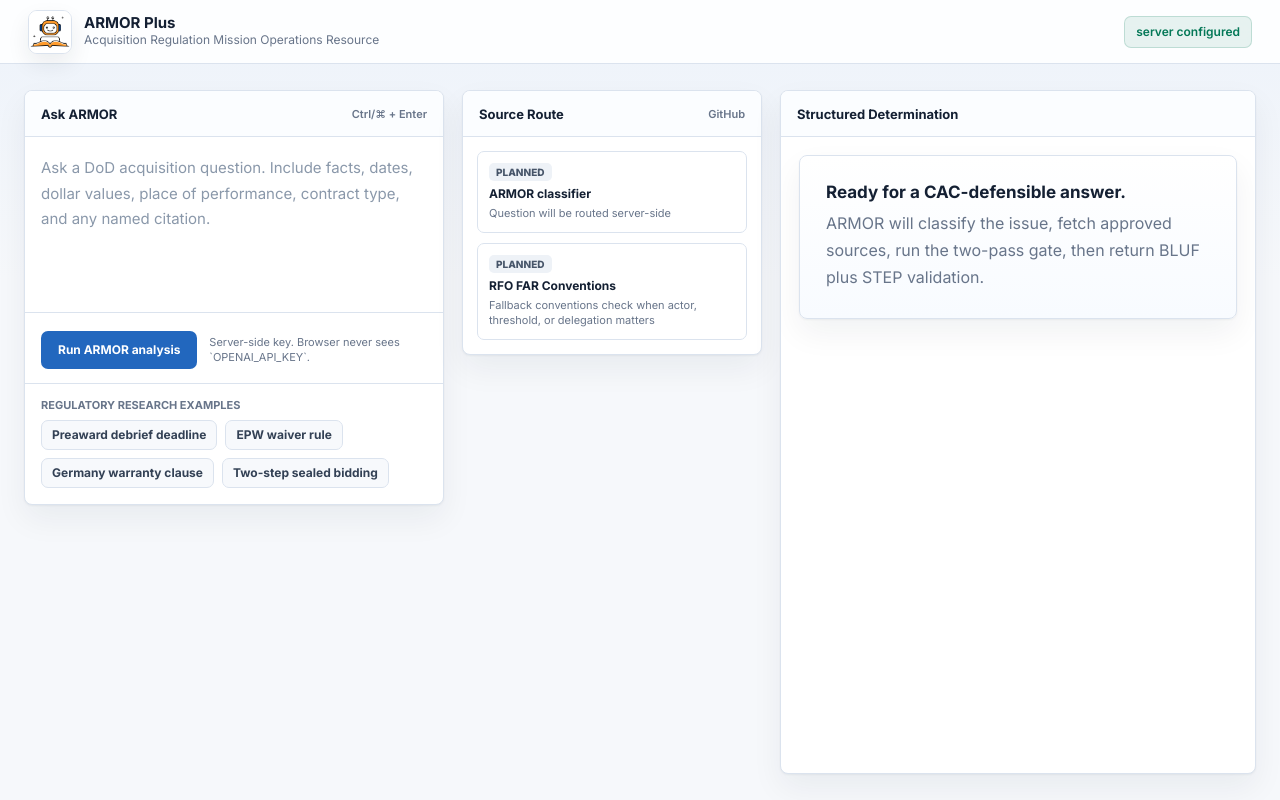
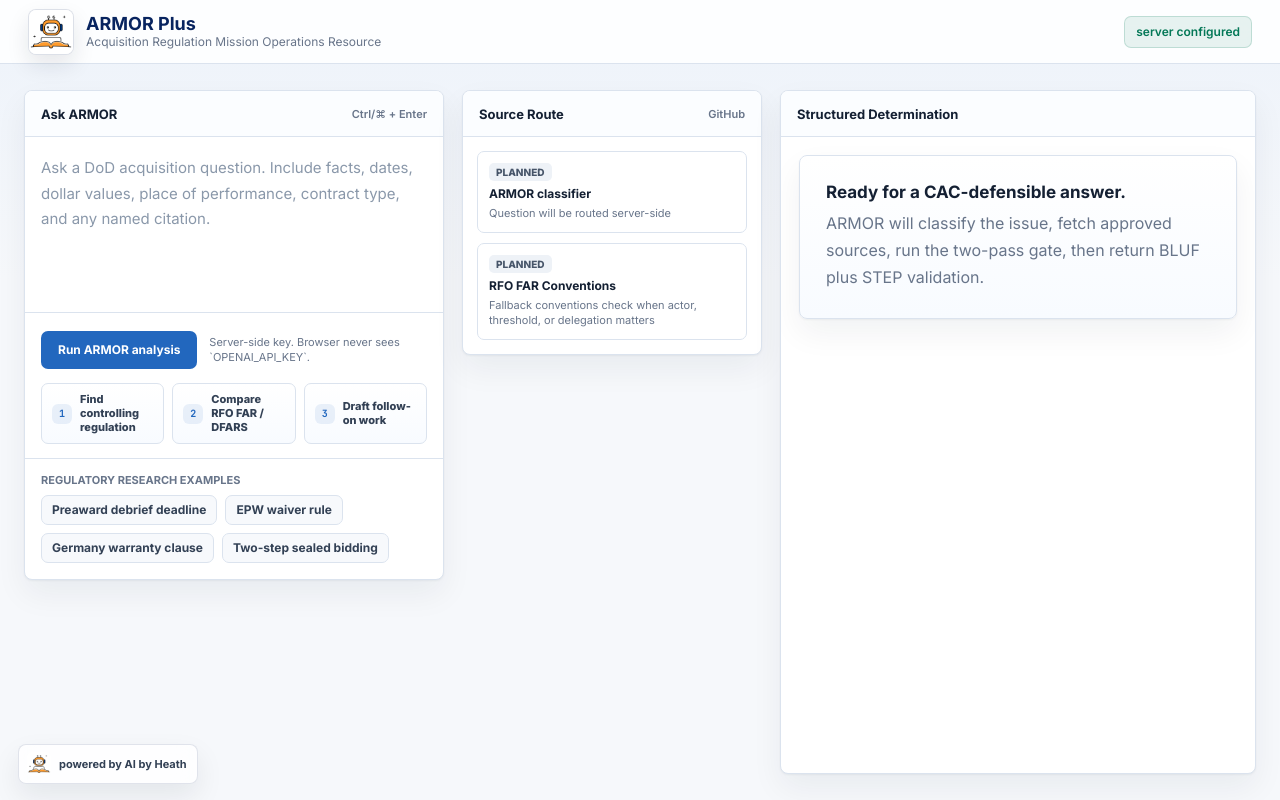
Before and after one commit to kidkenpo-create/armor-plus-app, a Next.js app: page / in a window 1280 px wide. Built offline with nearby package versions, Linux system fonts and the light colour scheme.

Commit message:
Add ARMOR visual badge and capability strip

```diff
--- a/app/page.module.css
+++ b/app/page.module.css
@@ -30,8 +30,10 @@
 
 .brand strong {
   display: block;
-  font-size: 15px;
+  color: #08245f;
+  font-size: 18px;
   line-height: 1.1;
+  letter-spacing: 0;
 }
 
 .brand span {
@@ -42,15 +44,15 @@
 }
 
 .logoMark {
-  width: 44px;
-  height: 44px;
+  width: 46px;
+  height: 46px;
   display: grid;
   place-items: center;
   overflow: hidden;
-  border: 1px solid var(--border);
-  border-radius: 9px;
+  border: 1px solid rgba(8, 36, 95, 0.14);
+  border-radius: 8px;
   background: #fff;
-  box-shadow: 0 10px 22px rgba(20, 32, 51, 0.08);
+  box-shadow: 0 10px 22px rgba(20, 32, 51, 0.1);
 }
 
 .logoMark img {
@@ -181,6 +183,41 @@
   color: var(--muted);
   font-size: 11px;
   line-height: 1.4;
+}
+
+.capabilityStrip {
+  display: grid;
+  grid-template-columns: repeat(3, minmax(0, 1fr));
+  gap: 8px;
+  padding: 0 16px 14px;
+}
+
+.capabilityStrip span {
+  min-height: 42px;
+  display: flex;
+  align-items: center;
+  gap: 8px;
+  padding: 9px 10px;
+  border: 1px solid var(--border);
+  border-radius: 7px;
+  background: linear-gradient(180deg, #fff, #f8fbff);
+  color: var(--text2);
+  font-size: 11px;
+  font-weight: 750;
+  line-height: 1.25;
+}
+
+.capabilityStrip i {
+  width: 20px;
+  height: 20px;
+  flex: 0 0 20px;
+  display: grid;
+  place-items: center;
+  border-radius: 6px;
+  background: rgba(34, 103, 190, 0.09);
+  color: var(--accent);
+  font-style: normal;
+  font: 800 10px/1 var(--mono);
 }
 
 .primaryBtn,
@@ -723,6 +760,36 @@
   text-align: right;
 }
 
+.poweredBadge {
+  position: fixed;
+  left: 18px;
+  bottom: 16px;
+  z-index: 10;
+  display: inline-flex;
+  align-items: center;
+  gap: 8px;
+  max-width: calc(100vw - 36px);
+  padding: 7px 10px 7px 8px;
+  border: 1px solid rgba(8, 36, 95, 0.12);
+  border-radius: 8px;
+  background: rgba(255, 255, 255, 0.82);
+  box-shadow: 0 12px 28px rgba(15, 23, 42, 0.08);
+  color: #334155;
+  font-size: 11px;
+  font-weight: 700;
+  line-height: 1;
+  pointer-events: none;
+  backdrop-filter: blur(12px);
+}
+
+.poweredBadge img {
+  width: 24px;
+  height: 24px;
+  border-radius: 6px;
+  object-fit: cover;
+  background: #fff;
+}
+
 @media (max-width: 1180px) {
   .workspace {
     grid-template-columns: minmax(320px, 420px) 1fr;
@@ -786,7 +853,15 @@
     flex-direction: column;
   }
 
+  .capabilityStrip {
+    grid-template-columns: 1fr;
+  }
+
   .primaryBtn {
     width: 100%;
   }
+
+  .poweredBadge {
+    display: none;
+  }
 }
--- a/app/page.tsx
+++ b/app/page.tsx
@@ -457,6 +457,12 @@
             <span>Server-side key. Browser never sees `OPENAI_API_KEY`.</span>
           </div>
 
+          <div className={styles.capabilityStrip} aria-label="ARMOR capabilities">
+            <span><i>1</i> Find controlling regulation</span>
+            <span><i>2</i> Compare RFO FAR / DFARS</span>
+            <span><i>3</i> Draft follow-on work</span>
+          </div>
+
           <div className={styles.demoBlock}>
             <span>Regulatory research examples</span>
             <button onClick={() => setDemo(0)}>Preaward debrief deadline</button>
@@ -520,6 +526,11 @@
           )}
         </section>
       </main>
+
+      <div className={styles.poweredBadge} aria-label="Powered by AI by Heath">
+        <img src="/robot-fars.jpg" alt="" aria-hidden="true" />
+        <span>powered by AI by Heath</span>
+      </div>
     </div>
   );
 }
```
